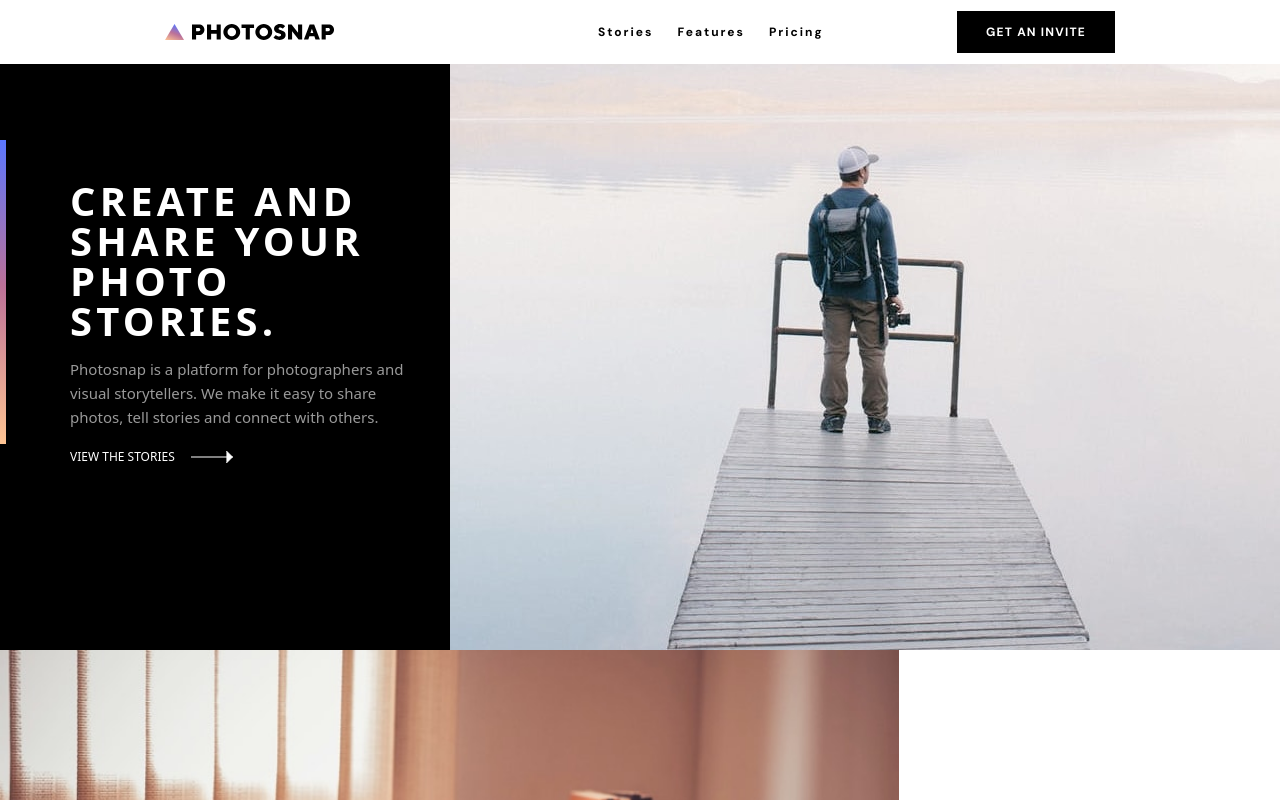
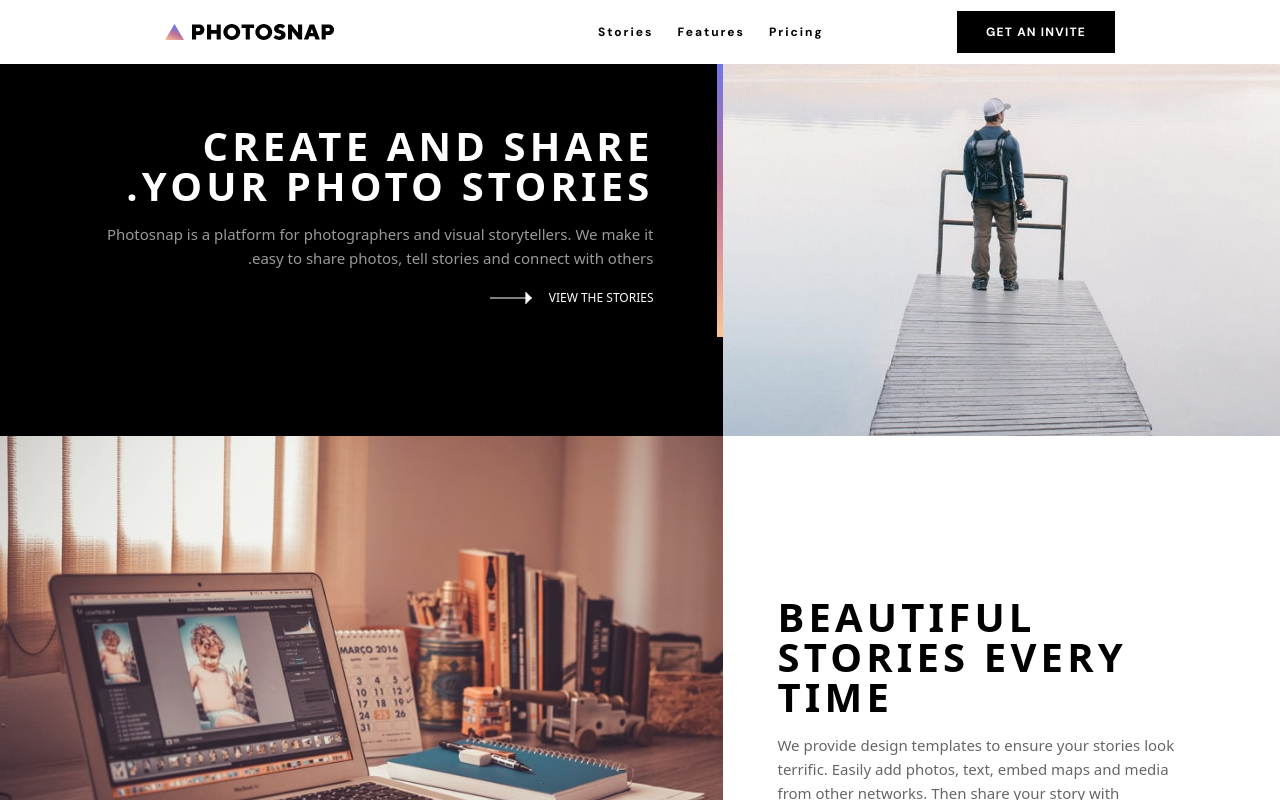
Before and after one commit to tamta123/Photosnap, a React app: page / in a window 1280 px wide. Shown: the top 800 px of the page. Built offline with nearby package versions, Linux system fonts and the light colour scheme; the HTML template or start-up script is replaced by a standard one.

Commit message:
wip:style updates for desktop

```diff
--- a/src/components/Card.jsx
+++ b/src/components/Card.jsx
@@ -6,21 +6,34 @@ const Card = () => {
     <div className="">
       {homecard?.map((card, index) => (
         <div
-          className={`md:flex  ${
-            index !== 1 ? "md:flex-row-reverse" : "md:flex"
+          className={`md:flex lg:grid  lg:h-auto ${
+            index !== 1
+              ? "md:flex-row-reverse lg:grid-cols-[1fr,1.3fr]"
+              : "md:flex lg:grid-cols-[1.3fr,1fr]"
           } md:h-[650px]`}
           key={index}
+          style={{ direction: index !== 1 ? "rtl" : "initial" }}
         >
-          <img className="md:hidden" src={card.photo.mobile} alt="" />
-          <img
-            className="md:block hidden lg:hidden"
-            src={card.photo.tablet}
-            alt=""
-          />
-          <img className="lg:block hidden" src={card.photo.desktop} alt="" />
+          <div className="flex justify-center items-center">
+            <img
+              className="md:hidden object-cover"
+              src={card.photo.mobile}
+              alt=""
+            />
+            <img
+              className="hidden md:block lg:hidden object-cover"
+              src={card.photo.tablet}
+              alt=""
+            />
+            <img
+              className="hidden lg:block object-cover w-[100%] h-auto"
+              src={card.photo.desktop}
+              alt=""
+            />
+          </div>
 
           <div
-            className={`flex flex-col gap-4 pb-[74px] pl-[33px] pr-[24px] md:justify-center md:px-0 md:py-0 ${
+            className={`flex flex-col gap-4 pb-[74px] pl-[33px] pr-[24px] md:justify-center md:px-0 md:py-0  ${
               index !== 0 ? "md:pl-[54px]" : "md:pl-0"
             } `}
             style={{
--- a/src/views/Features/Features.jsx
+++ b/src/views/Features/Features.jsx
@@ -5,24 +5,27 @@ const Features = () => {
   return (
     <>
       <div className="md:h-[64px]"></div>
-      <div className="mb-[64px] md:flex md:flex-row-reverse">
+      <div
+        className="mb-[64px] md:flex md:flex-row-reverse lg:grid lg:grid-cols-[1.3fr,1fr] lg:w-auto"
+        style={{ direction: "rtl" }}
+      >
         <img
           className="md:hidden "
           src="../../public/assets/features/mobile/hero.jpg"
           alt=""
         />
         <img
-          className="md:block hidden "
+          className="md:block hidden lg:hidden "
           src="../../public/assets/features/tablet/hero.jpg"
           alt=""
         />
         <img
-          className="lg:block hidden "
+          className="lg:block hidden w-[100%] h-auto "
           src="../../public/assets/features/desktop/hero.jpg"
           alt=""
         />
 
-        <div className="lg:w-[40%] flex flex-col gap-4 pb-[74px] pl-[33px] pr-[24px] bg-[black] md:justify-around md:flex-row md:px-0 md:gap-[54px] md:items-center md:pb-0">
+        <div className="flex flex-col gap-4 pb-[74px] pl-[33px] pr-[24px] bg-[black] md:justify-around  lg:justify-start md:flex-row md:px-0 md:gap-[54px] md:items-center md:pb-0 lg:w-auto">
           <div
             className="w-[128px] h-[6px] mb-[48px] md:w-[6px] md:h-[144px]"
             style={{
--- a/src/views/Pricing/Pricing.jsx
+++ b/src/views/Pricing/Pricing.jsx
@@ -19,19 +19,22 @@ const Pricing = () => {
     <div className="lg:flex lg:flex-col lg:items-center">
       <div className="md:h-[64px]"></div>
       <div className="">
-        <div className="md:flex md:flex-row-reverse">
+        <div
+          className="md:flex md:flex-row-reverse lg:grid lg:grid-cols-[1.3fr,1fr] lg:w-auto"
+          style={{ direction: "rtl" }}
+        >
           <img
             className="md:hidden"
             src="../../public/assets/pricing/mobile/hero.jpg"
             alt=""
           />
           <img
-            className="md:block hidden"
+            className="md:block lg:hidden hidden"
             src="../../public/assets/pricing/tablet/hero.jpg"
             alt=""
           />
           <img
-            className="lg:block hidden"
+            className="lg:block hidden w-[100%] h-auto"
             src="../../public/assets/pricing/desktop/hero.jpg"
             alt=""
           />
```
